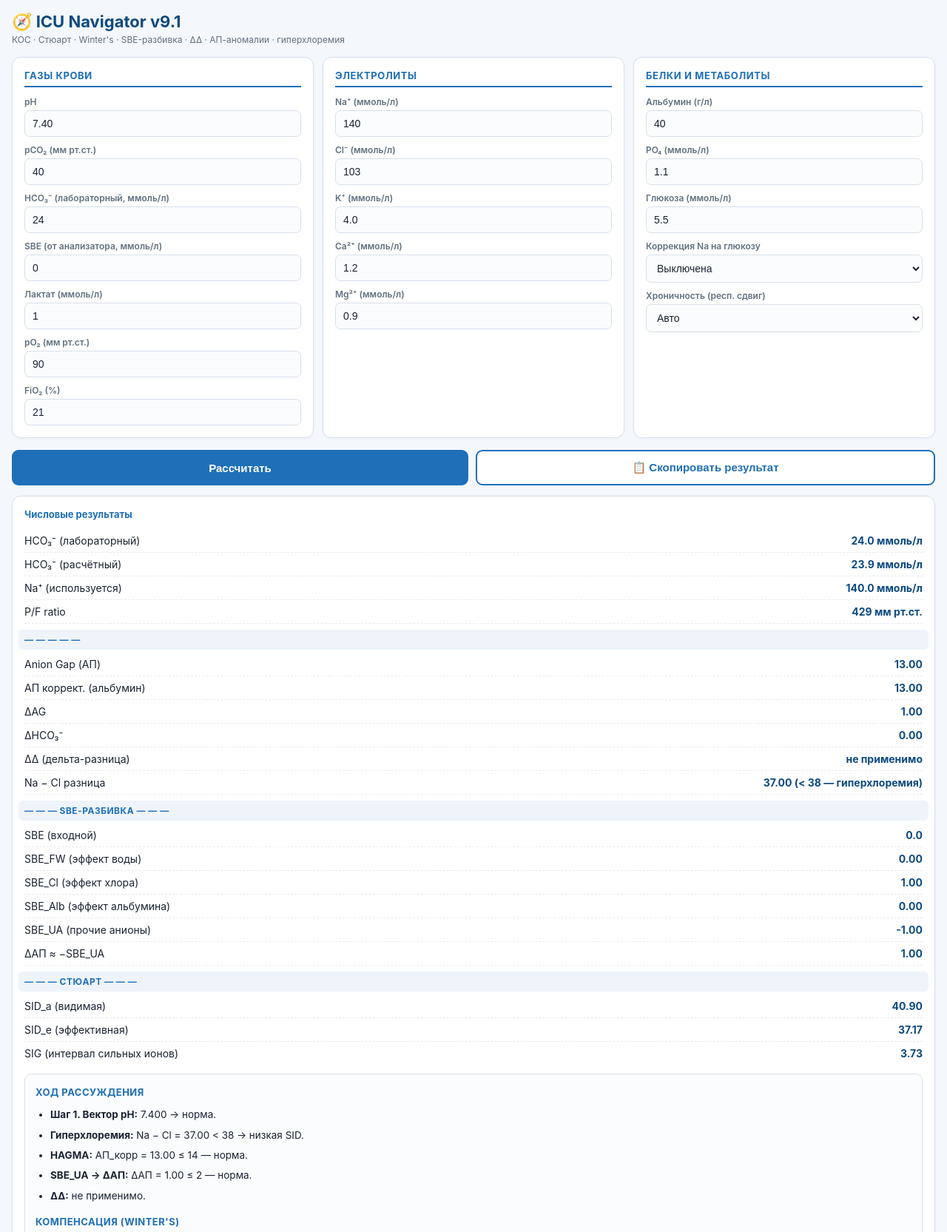
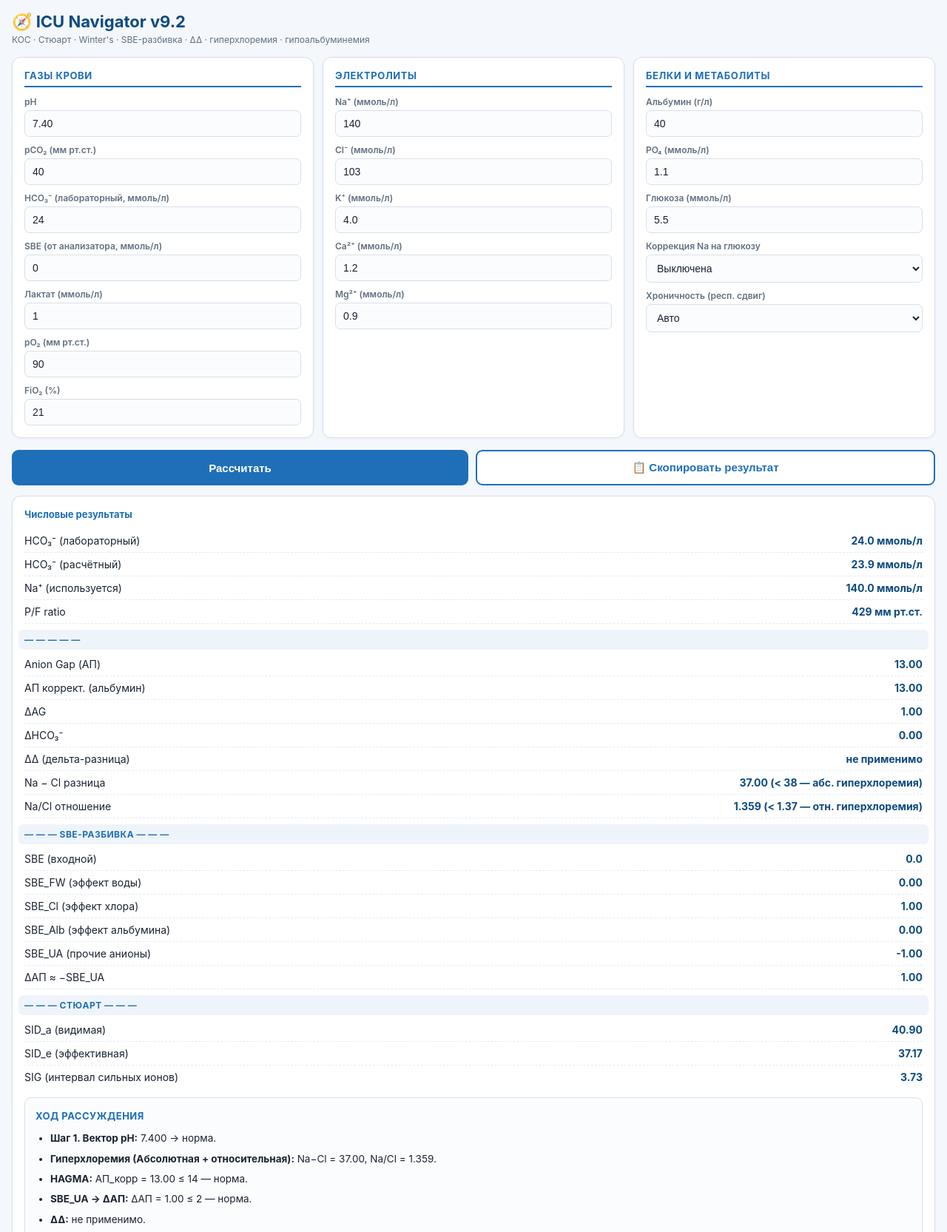
Before and after one commit to biologia2505-rgb/icu-navigator, a plain HTML site: page index.html in a window 1280 px wide. Shown: the top 1665 px of the page at 74% size. Drawn offline with nearby package versions, Linux system fonts and the light colour scheme.

Commit message:
Update index.html

```diff
--- a/index.html
+++ b/index.html
@@ -3,7 +3,7 @@
 <head>
 <meta charset="UTF-8">
 <meta name="viewport" content="width=device-width, initial-scale=1">
-<title>ICU Navigator v9.1</title>
+<title>ICU Navigator v9.2</title>
 <script src="https://cdn.jsdelivr.net/npm/chart.js"></script>
 <style>
   :root{
@@ -69,8 +69,8 @@
 </style>
 </head>
 <body>
-<h1>🧭 ICU Navigator v9.1</h1>
-<div class="sub">КОС · Стюарт · Winter's · SBE-разбивка · ΔΔ · АП-аномалии · гиперхлоремия</div>
+<h1>🧭 ICU Navigator v9.2</h1>
+<div class="sub">КОС · Стюарт · Winter's · SBE-разбивка · ΔΔ · гиперхлоремия · гипоальбуминемия</div>
 
 <div class="grid">
   <div class="card">
@@ -167,10 +167,24 @@ function calc(){
   const SBE_UA  = SBE - SBE_FW - SBE_Cl - SBE_Alb;
   const deltaAP_from_SBE = -SBE_UA;
 
+  // === ГИПЕРХЛОРЕМИЯ: АБСОЛЮТНАЯ + ОТНОСИТЕЛЬНАЯ ===
   const NaMinusCl = Na - Cl;
-  const NaMinusClLow = NaMinusCl < 38;
+  const NaClRatio = Na / Cl;
+  const absHyperCl = NaMinusCl < 38;         // абсолютная
+  const relHyperCl = NaClRatio < 1.37;       // относительная (Na/Cl)
+  const hyperClType = absHyperCl && relHyperCl ? "абсолютная + относительная"
+    : absHyperCl ? "абсолютная"
+    : relHyperCl ? "относительная"
+    : "нет";
 
-  const hypoAlb = Alb < 25;
+  // === ГИПОАЛЬБУМИНЕМИЯ (порог 35) ===
+  const hypoAlb = Alb < 35;
+
+  // === ГИПОНАТРИЕМИЯ (искажение SBE_Cl) ===
+  const hypoNa = Na < 135;
+
+  // === HCO3 ПОГРАНИЧНАЯ ЗОНА (22–24) + HAGMA ===
+  const borderlineHCO3 = HCO3 >= 22 && HCO3 < 24 && AGcorr > 14;
 
   const SIDa = NaCorr + K + Mg - Cl - Lac;
   const AlbGdl = Alb/10;
@@ -196,11 +210,12 @@ function calc(){
     ["ΔAG", fixed(deltaAG)],
     ["ΔHCO₃⁻", fixed(deltaHCO3)],
     ["ΔΔ (дельта-разница)", isNaN(deltaDelta) ? "не применимо" : fixed(deltaDelta,2)],
-    ["Na − Cl разница", fixed(NaMinusCl) + (NaMinusClLow ? " (< 38 — гиперхлоремия)" : " (норма ≥ 38)")],
+    ["Na − Cl разница", fixed(NaMinusCl) + (absHyperCl ? " (< 38 — абс. гиперхлоремия)" : " (норма ≥ 38)")],
+    ["Na/Cl отношение", fixed(NaClRatio,3) + (relHyperCl ? " (< 1.37 — отн. гиперхлоремия)" : " (норма ≥ 1.37)")],
     ["— — — SBE-разбивка — — —", ""],
     ["SBE (входной)", fixed(SBE,1)],
     ["SBE_FW (эффект воды)", fixed(SBE_FW)],
-    ["SBE_Cl (эффект хлора)", fixed(SBE_Cl)],
+    ["SBE_Cl (эффект хлора)", fixed(SBE_Cl) + (hypoNa ? " ⚠ (искажена при Na<135)" : "")],
     ["SBE_Alb (эффект альбумина)", fixed(SBE_Alb)],
     ["SBE_UA (прочие анионы)", fixed(SBE_UA)],
     ["ΔАП ≈ −SBE_UA", fixed(deltaAP_from_SBE)],
@@ -224,6 +239,7 @@ function calc(){
   let primary = pH < 7.35 ? "acidemia" : pH > 7.45 ? "alkalemia" : "normal";
   logs.push(`<b>Шаг 1. Вектор pH:</b> ${fixed(pH,3)} → ${primary==='acidemia'?'ацидемия':primary==='alkalemia'?'алкалемия':'норма'}.`);
 
+  // Аномалия АП
   if (AG < 8 || AGcorr < 8) {
     findings.push({
       name:"Аномально низкий / отрицательный АП",
@@ -241,11 +257,18 @@ function calc(){
     logs.push(`<b>Аномалия АП:</b> АП = ${fixed(AG)}, АП_корр = ${fixed(AGcorr)} → ниже нормы.`);
   }
 
-  if (NaMinusClLow) {
-    const deficit = 38 - NaMinusCl;
+  // Гиперхлоремия
+  if (absHyperCl || relHyperCl) {
+    let typeLabel = hyperClType === "абсолютная + относительная" ? "Абсолютная + относительная"
+      : hyperClType === "абсолютная" ? "Абсолютная"
+      : "Относительная";
+    let details = [];
+    if (absHyperCl) details.push(`Na − Cl = ${fixed(NaMinusCl)} (< 38) — <b>абсолютная гиперхлоремия</b>`);
+    if (relHyperCl) details.push(`Na/Cl = ${fixed(NaClRatio,3)} (< 1.37) — <b>относительная гиперхлоремия</b>`);
+    if (hypoNa) details.push(`⚠ <b>Гипонатриемия (Na = ${fixed(Na,1)})</b> — интерпретация Na−Cl может быть ложной, ориентируйтесь на Na/Cl.`);
     findings.push({
-      name:"Гиперхлоремия (низкая Na−Cl разница)",
-      detail:`Na − Cl = ${fixed(NaMinusCl)} (норма ≥ 38). Дефицит: ${fixed(deficit)}.`,
+      name:`Гиперхлоремия (${typeLabel})`,
+      detail: details.join('<br>'),
       causes:[
         "Инфузия больших объёмов 0.9% NaCl",
         "Диарея (потеря HCO₃⁻ с хлором)",
@@ -256,15 +279,31 @@ function calc(){
       ],
       recommendation:"Заменить NaCl на сбалансированные растворы (Рингер-лактат, Стерофундин). Фуросемид для выведения Cl⁻."
     });
-    logs.push(`<b>Гиперхлоремия:</b> Na − Cl = ${fixed(NaMinusCl)} < 38 → низкая SID.`);
+    logs.push(`<b>Гиперхлоремия (${typeLabel}):</b> Na−Cl = ${fixed(NaMinusCl)}, Na/Cl = ${fixed(NaClRatio,3)}.`);
   }
 
+  // Гипоальбуминемия (порог 35)
   if (hypoAlb) {
     const SBE_corr_norm = SBE + 0.25 * (40 - Alb);
     alerts.push(`<b>⚠ Гипоальбуминемия (Alb = ${fixed(Alb,1)} г/л) маскирует тяжесть метаболического ацидоза.</b><br>
       Реальный SBE при нормальном альбумине (40 г/л) был бы ≈ <b>${fixed(SBE_corr_norm,1)}</b> ммоль/л.<br>
       <b>ВНИМАНИЕ:</b> инфузия альбумина в данном случае <b>усугубит ацидоз</b> (альбумин — слабая кислота).`);
-    logs.push(`<b>Гипоальбуминемия:</b> Alb = ${fixed(Alb,1)} → SBE маскирует ацидоз (реальный ≈ ${fixed(SBE_corr_norm,1)}).`);
+    logs.push(`<b>Гипоальбуминемия:</b> Alb = ${fixed(Alb,1)} < 35 → SBE маскирует ацидоз (реальный ≈ ${fixed(SBE_corr_norm,1)}).`);
+  }
+
+  // Гипонатриемия — искажение SBE_Cl
+  if (hypoNa) {
+    alerts.push(`<b>⚠ Гипонатриемия (Na = ${fixed(Na,1)} ммоль/л < 135).</b><br>
+      Формула <code>SBE_Cl = 104 − Cl×140/Na</code> использует фиксированный Na = 140 в числителе.
+      При Na < 135 результат <b>искажён</b> — используйте <b>Na/Cl отношение</b> и <b>Na−Cl разницу</b> как основные критерии гиперхлоремии.`);
+  }
+
+  // Пограничный HCO3 + HAGMA
+  if (borderlineHCO3) {
+    alerts.push(`<b>⚠ HCO₃⁻ = ${fixed(HCO3,1)} (пограничная норма 22–24) при АП_корр = ${fixed(AGcorr)} (>14).</b><br>
+      Возможен <b>смешанный метаболический ацидоз (HAGMA + NAGMA)</b>. ΔΔ не применимо (HCO₃⁻ ≥ 22).<br>
+      Рекомендация: при снижении HCO₃⁻ < 22 — пересчитать ΔΔ. Проверить анионный gap мочи (UAG) для исключения RTA.`);
+    logs.push(`<b>Пограничный HCO₃⁻:</b> ${fixed(HCO3,1)} (22–24) при АП_корр = ${fixed(AGcorr)} (>14) → возможен смешанный ацидоз.`);
   }
 
   const respAcid = pCO2 > 45;
@@ -461,7 +500,7 @@ function calc(){
   if (findings.length > 0) {
     findingsHTML = `<div class="findings"><h3>⚠ Дополнительные находки (не КОС)</h3><ul>`;
     findings.forEach(f=>{
-      findingsHTML += `<li><b>${f.name}.</b> ${f.detail}<br><i>Возможные причины:</i><ul>${f.causes.map(c=>`<li>${c}</li>`).join('')}</ul><b>Рекомендовано:</b> ${f.recommendation}</li>`;
+      findingsHTML += `<li><b>${f.name}.</b><br>${f.detail}<br><i>Возможные причины:</i><ul>${f.causes.map(c=>`<li>${c}</li>`).join('')}</ul><b>Рекомендовано:</b> ${f.recommendation}</li>`;
     });
     findingsHTML += `</ul></div>`;
   }
@@ -510,7 +549,7 @@ function calc(){
         <thead><tr><th>Компонент</th><th>Формула</th><th>Значение</th></tr></thead>
         <tbody>
           <tr><td>SBE_FW (вода)</td><td>0.3 × (Na − 140)</td><td>${fixed(SBE_FW)}</td></tr>
-          <tr><td>SBE_Cl (хлор)</td><td>104 − Cl×140/Na</td><td>${fixed(SBE_Cl)}</td></tr>
+          <tr><td>SBE_Cl (хлор)</td><td>104 − Cl×140/Na</td><td>${fixed(SBE_Cl)}${hypoNa ? ' ⚠' : ''}</td></tr>
           <tr><td>SBE_Alb (альбумин)</td><td>(0.148×pH − 0.818)×(40−Alb)</td><td>${fixed(SBE_Alb)}</td></tr>
           <tr><td>SBE_UA (прочие анионы)</td><td>SBE − FW − Cl − Alb</td><td>${fixed(SBE_UA)}</td></tr>
           <tr class="total"><td colspan="2">Сумма</td><td>${fixed(SBE_FW + SBE_Cl + SBE_Alb + SBE_UA,1)}</td></tr>
@@ -552,7 +591,7 @@ function calc(){
 
   const stripTags = (s)=> s.replace(/<[^>]+>/g,'');
   const lines = [];
-  lines.push("═══ ICU NAVIGATOR v9.1 — ОТЧЁТ ═══");
+  lines.push("═══ ICU NAVIGATOR v9.2 — ОТЧЁТ ═══");
   lines.push("");
   lines.push("── ВХОДНЫЕ ДАННЫЕ ──");
   lines.push(`pH: ${fixed(pH,3)}   pCO₂: ${fixed(pCO2,1)}   HCO₃⁻: ${fixed(HCO3,1)}   SBE: ${fixed(SBE,1)}`);
@@ -618,7 +657,7 @@ function calc(){
     lines.push(`   Note: ${stripTags(e.note)}`);
   });
   lines.push("");
-  lines.push("Сформировано: ICU Navigator v9.1");
+  lines.push("Сформировано: ICU Navigator v9.2");
 
   lastReport = lines.join("\n");
 
@@ -690,8 +729,6 @@ function drawSiggaard(pH,pCO2){
 
   const datasets = [];
 
-  // === ЗАКРАШЕННЫЕ ОБЛАСТИ МЕЖДУ БУФЕРНЫМИ ЛИНИЯМИ ===
-  // Между HCO3 = 24 и HCO3 = 30 (зона мет. алкалоза) — светло-красная
   const fillHigh = phRange.map(p=>({x:p, y:pco2FromHCO3(30, p)}));
   const fillHighBase = phRange.slice().reverse().map(p=>({x:p, y:pco2FromHCO3(24, p)}));
   datasets.push({
@@ -705,7 +742,6 @@ function drawSiggaard(pH,pCO2){
     order: 20
   });
 
-  // Между HCO3 = 24 и HCO3 = 15 (зона мет. ацидоза) — светло-оранжевая
   const fillLowBase = phRange.map(p=>({x:p, y:pco2FromHCO3(15, p)}));
   const fillLowTop = phRange.slice().reverse().map(p=>({x:p, y:pco2FromHCO3(24, p)}));
   datasets.push({
@@ -719,7 +755,6 @@ function drawSiggaard(pH,pCO2){
     order: 21
   });
 
-  // Буферные линии
   hco3List.forEach((h, i)=>{
     const isNormal = (h === 24);
     datasets.push({
@@ -735,7 +770,6 @@ function drawSiggaard(pH,pCO2){
     });
   });
 
-  // Точка пациента
   datasets.push({
     label: 'Пациент',
     data: [{x: pH, y: pCO2}],
@@ -748,7 +782,6 @@ function drawSiggaard(pH,pCO2){
     order: 0
   });
 
-  // Проекции
   datasets.push({
     label: '— проекция на pH —',
     data: [{x: pH, y: pCO2}, {x: pH, y: 0}],
@@ -819,23 +852,19 @@ function drawSiggaard(pH,pCO2){
       afterDraw:(chart)=>{
         const {ctx, chartArea:{left, right, top}} = chart;
         ctx.save();
-        // Заголовок сверху
         ctx.fillStyle = '#1a2332';
         ctx.font = 'bold 14px -apple-system, sans-serif';
         ctx.textAlign = 'center';
         ctx.fillText('pCO₂ (мм рт.ст.)  —  ось сверху', (left + right) / 2, top - 24);
 
-        // Метки pCO2 сверху — те же, что слева, но зеркально
         const yScale = chart.scales.y;
         ctx.font = '12px -apple-system, sans-serif';
         ctx.fillStyle = '#607080';
         ctx.textAlign = 'center';
         for (let v = 0; v <= 120; v += 20) {
           const y = yScale.getPixelForValue(v);
-          // Подписываем не все, а каждые 40 (чтобы не перегружать)
           if (v % 40 === 0) {
             ctx.fillText(v.toString(), left + 15, top - 6);
-            // небольшая засечка
             ctx.beginPath();
             ctx.moveTo(left, top - 2);
             ctx.lineTo(left + 6, top - 2);
@@ -851,7 +880,6 @@ function drawSiggaard(pH,pCO2){
         const {ctx, chartArea:{top, bottom, right}} = chart;
         const yScale = chart.scales.y;
         ctx.save();
-        // Заголовок справа
         ctx.save();
         ctx.translate(right + 55, (top + bottom) / 2);
         ctx.rotate(Math.PI / 2);
@@ -861,7 +889,6 @@ function drawSiggaard(pH,pCO2){
         ctx.fillText('HCO₃⁻ (ммоль/л)  —  ось справа', 0, 0);
         ctx.restore();
 
-        // Метки HCO3 справа
         ctx.font = '12px -apple-system, sans-serif';
         ctx.fillStyle = '#1565c0';
         ctx.textAlign = 'left';
@@ -869,7 +896,6 @@ function drawSiggaard(pH,pCO2){
           const y = yScale.getPixelForValue(v);
           const hco3 = 0.03 * v * Math.pow(10, 7.4 - 6.1);
           ctx.fillText(hco3.toFixed(0), right + 6, y + 4);
-          // засечка
           ctx.beginPath();
           ctx.moveTo(right, y);
           ctx.lineTo(right + 5, y);
```
